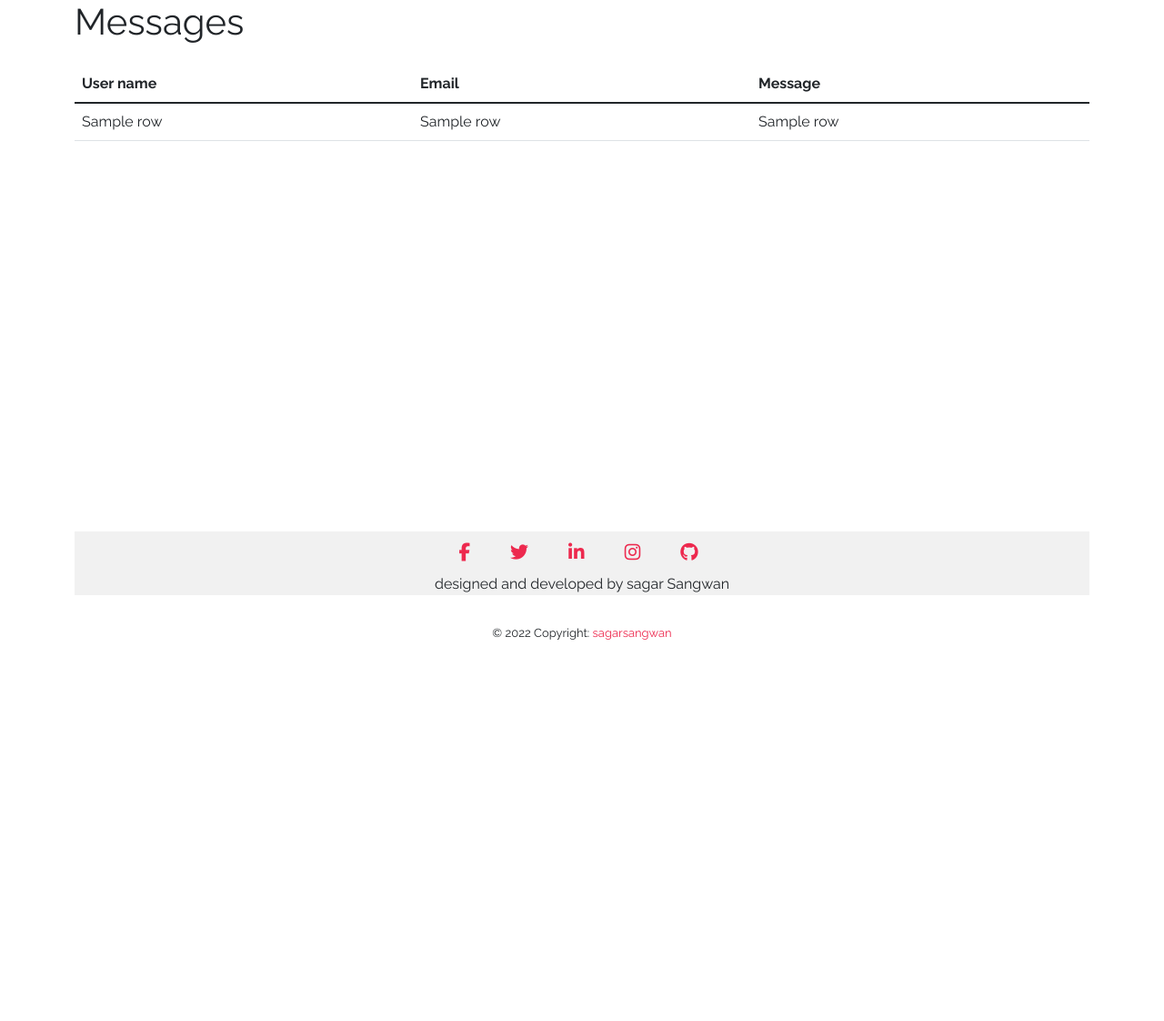
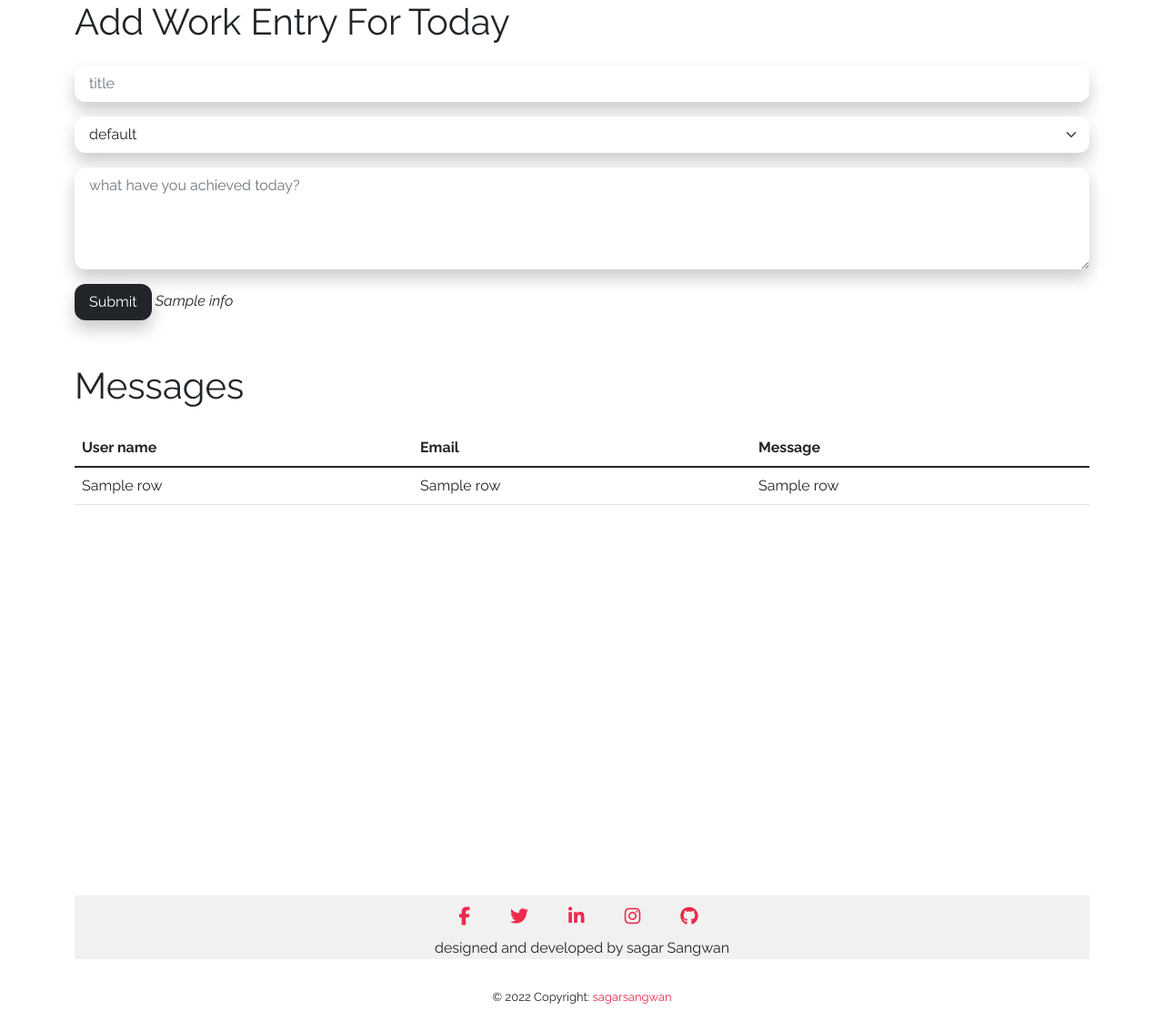
Before and after one commit to sagarsangwan/sagarsangwan, a Flask app: template templates/pages/dashboard.html in a window 1280 px wide. Shown: the part 88-1210 px from the top of the page at 91% size. Before the commit the page ends 791 px from the top, so only its background shows below. Run offline with Flask 2, Linux system fonts and the light colour scheme; the template is opened without the code that fills it: most values are stand-ins (such as "Sample title", 1, 10 or a date in 2020); parts of the project's set-up code (start-up, migrations or seed data) failed here and were passed over; some libraries are stand-ins or nearby versions.

Commit message:
added form on dashboard for posting day by day work

```diff
--- a/templates/pages/dashboard.html
+++ b/templates/pages/dashboard.html
@@ -1,6 +1,38 @@
 {% extends "base.html" %}
 
 {% block content %}
+
+
+<form method="POST" class="row mb-5" action="">
+    <div class="col-12">
+        <h1 class="padding-bottom-small">Add Work Entry For Today</h1>
+
+    </div>
+    <div class="col-12 padding-bottom-small">
+        <input type="text" name="title" required class="form-control input-feild-shadow" placeholder="title"
+            aria-label="title">
+    </div>
+    <div class="col-12 padding-bottom-small">
+        <select class="form-select input-feild-shadow" aria-label="Default select example">
+            <option selected value="default">default</option>
+            <option value="bug">bug</option>
+            <option value="feature">feature</option>
+            <option value="docs">docs</option>
+            <option value="random">random</option>
+            <option value="fire">fire</option>
+
+        </select>
+    </div>
+    <div class="col-12 padding-bottom-small">
+        <textarea rows="4" class="form-control input-feild-shadow" placeholder="what have you achieved today?"
+            name="description"></textarea>
+    </div>
+    <div class="col-12">
+        <button class="btn btn-dark input-feild-shadow" type="submit">Submit</button>
+        <i>{{info}}</i>
+
+    </div>
+</form>
 <div class="row height-adjust">
     <div class="col">
         <h1 class="padding-bottom-small">Messages</h1>
```
